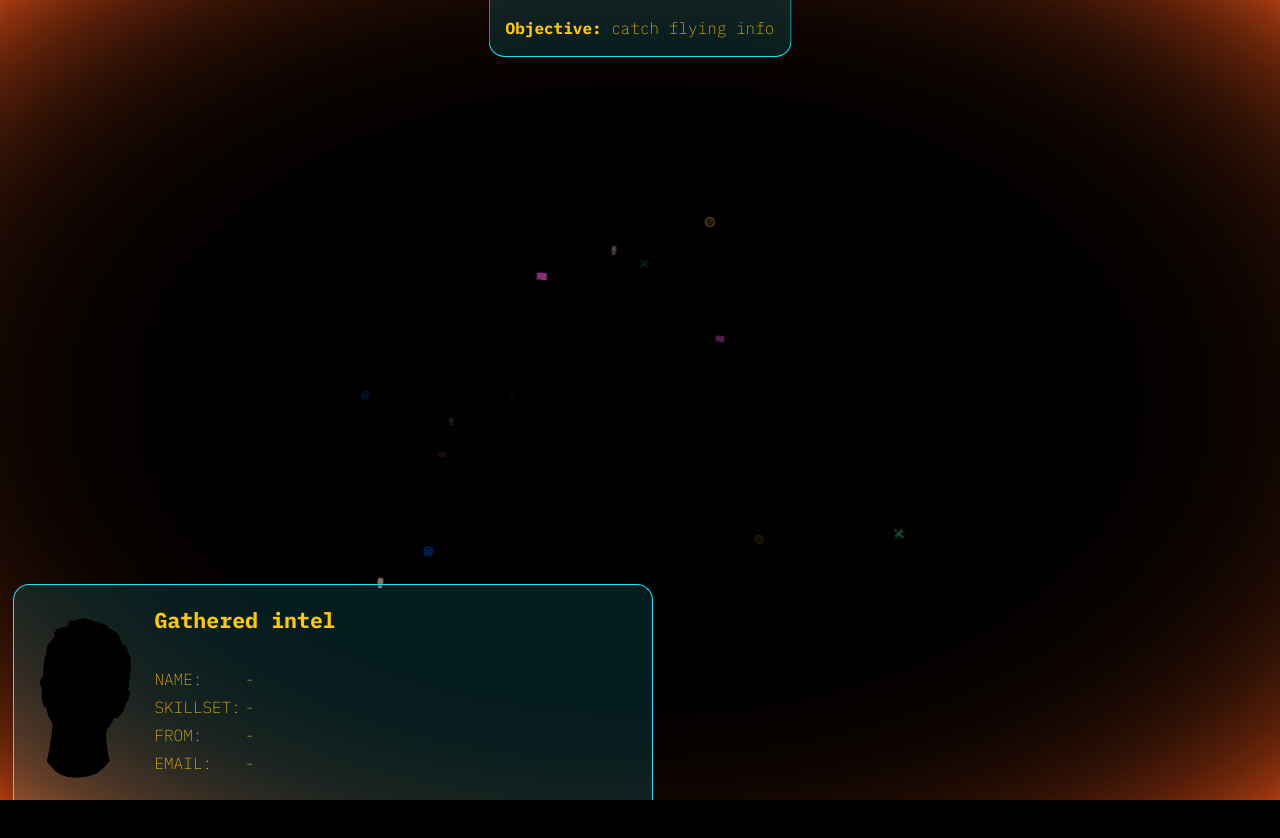
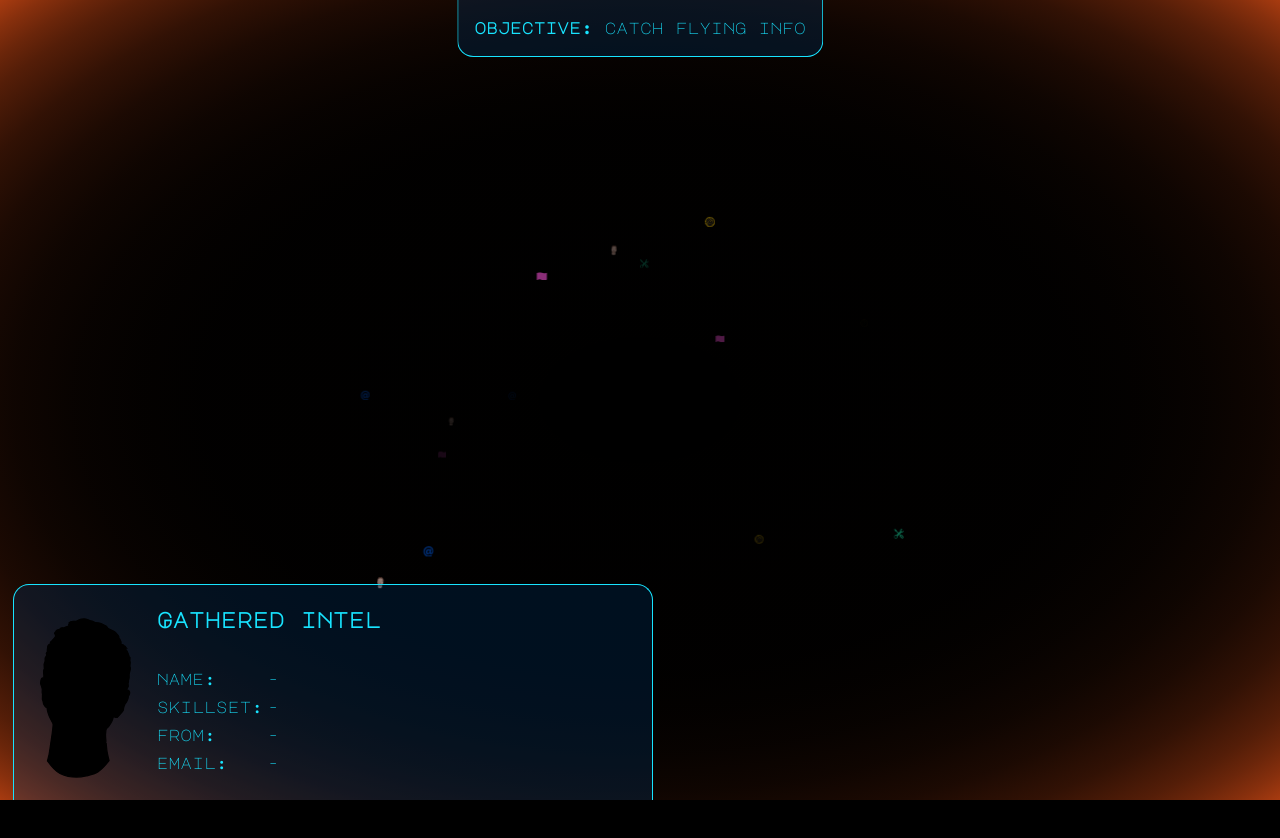
Before and after one commit to oscarlundberg-sthlm/Portfoliosite-2021-v3, a plain HTML site: page index.html in a window 1280 px wide. Both pictures are taken after a click on the button "Play". Shown: the top 838 px of the page. Drawn offline with Linux system fonts and the light colour scheme; a web font is replaced by a local one.

Commit message:
navbar-color, new font

```diff
--- a/css/style.css
+++ b/css/style.css
@@ -1,11 +1,13 @@
-@import url('https://fonts.googleapis.com/css2?family=Frank+Ruhl+Libre:wght@300;400;500;700;900&family=Raleway:ital,wght@0,100;0,200;0,300;0,400;0,500;0,600;0,700;0,800;0,900;1,100;1,200;1,300;1,400;1,500;1,600;1,700;1,800;1,900&display=swap');
-@import url('https://fonts.googleapis.com/css2?family=IBM+Plex+Mono:wght@200;400;700&display=swap');
+/* @import url('https://fonts.googleapis.com/css2?family=Frank+Ruhl+Libre:wght@300;400;500;700;900&family=Raleway:ital,wght@0,100;0,200;0,300;0,400;0,500;0,600;0,700;0,800;0,900;1,100;1,200;1,300;1,400;1,500;1,600;1,700;1,800;1,900&display=swap'); */
+/* @import url('https://fonts.googleapis.com/css2?family=IBM+Plex+Mono:wght@200;400;700&display=swap'); */
+@import url('https://fonts.googleapis.com/css2?family=Major+Mono+Display&display=swap');
 :root {
   --bgColor: rgb(36, 36, 36);
   --borderWidth: 2px;
   --baseColor: 24, 228, 255;
   --borderColor: rgb(var(--baseColor));
   --boxShadowColor: rgb(var(--baseColor), 0.6);
+  --glassDisplay: rgba(0, 55, 105, 0.3);
   --squaresBgColor: rgb(75, 75, 75);
   --yellow: #FFCA00;
   --theLight: #a83b10;
@@ -24,7 +26,8 @@ body {
   color: rgb(53, 53, 53);
   margin: 0;
   /* font-family: 'Raleway', sans-serif; */
-  font-family: 'IBM Plex Mono', monospace;
+  /* font-family: 'IBM Plex Mono', monospace; */
+  font-family: 'Major Mono Display', monospace;
   height: 200vh;
   cursor: url(../img/crosshair.png) 16 16, crosshair;
   -webkit-cursor: url(../img/crosshair.png) 16 16, crosshair;
@@ -148,21 +151,34 @@ p {
   position: fixed;
   box-sizing: border-box;
   color: var(--yellow);
+  color: var(--borderColor);
   padding: 1rem;
   background-color: rgba(var(--baseColor), 0.121);
+  background-color: var(--glassDisplay);
   border: 1px solid rgb(var(--baseColor));
   transform-style: flat;
   transition: 1s;
 }
+@keyframes slideDownObjective {
+  to {
+    transform: translateX(-50%) translateY(0);
+  }
+}
 .objective {
   width: fit-content;
   left: 50%;
-  transform: translateX(-50%);
+  transform: translateX(-50%) translateY(-100%);
   border-radius: 0 0 1rem 1rem;
   border-top: none;
+  /* animation: slideDownObjective 1s forwards; */
 }
 .objective p, .gatheredIntel p {
   margin: 0;
+}
+@keyframes slideUpIntel {
+  to {
+    transform: translateY(0);
+  }
 }
 .gatheredIntel {
   white-space: nowrap;
@@ -172,6 +188,8 @@ p {
   left: 1%;
   border-radius: 1rem 1rem 0 0;
   border-bottom: none;
+  transform: translateY(100%);
+  /* animation: slideUpIntel 1s forwards; */
 }
 .intelProfilePic::after {
   content: '';
@@ -187,6 +205,7 @@ p {
 }
 .intelProfilePic {
   display: inline-block;
+  cursor: default;
   height: 10rem;
   width: 7rem;
   background-image: url(../img/oscar-dfp-exp-3.svg);
--- a/index.html
+++ b/index.html
@@ -5,14 +5,20 @@
   <meta http-equiv="X-UA-Compatible" content="IE=edge">
   <meta name="viewport" content="width=device-width, initial-scale=1.0">
   <link rel="stylesheet" href="css/style.css">
-  <title>Oscar L, Frontend Dev</title>
+  <!-- Chrome, Firefox OS and Opera -->
+  <meta name="theme-color" content="#242424">
+  <!-- Windows Phone -->
+  <meta name="msapplication-navbutton-color" content="#242424">
+  <!-- iOS Safari -->
+  <meta name="apple-mobile-web-app-status-bar-style" content="#242424">
+  <title>🚀 Oscar[frontend]</title>
 </head>
 <body>
   <div id="space3d">
     <div class="flyingObjects"></div>
   </div>
   <div class="textContent objective">
-    <p><b>Objective:</b> catch flying info</p>
+    <p><b>objective:</b> catch flying info</p>
   </div>
   <div class="textContent gatheredIntel">
     <div class="intelProfilePic"></div>
@@ -22,19 +28,19 @@
       </thead>
       <tbody>
         <tr>
-          <td><p>NAME:</p></td>
+          <td><p>name:</p></td>
           <td><p id="intelName">-</p></td>
         </tr>
         <tr>
-          <td><p>SKILLSET:</p></td>
+          <td><p>skillset:</p></td>
           <td><p id="intelSkillset">-</p></td>
         </tr>
         <tr>
-          <td><p>FROM:</p></td>
+          <td><p>from:</p></td>
           <td><p id="intelFrom">-</p></td>
         </tr>
         <tr>
-          <td><p>EMAIL:</p></td>
+          <td><p>email:</p></td>
           <td><p id="intelEmail">-</p></td>
         </tr>
       </tbody>
--- a/js/main.js
+++ b/js/main.js
@@ -1,5 +1,10 @@
+const metas = document.getElementsByTagName('meta');
+
 const startScreen = document.querySelector('.startScreen');
 const startGameBtn = document.querySelector('.startGameBtn');
+
+const objectiveDiv = document.querySelector('.objective');
+const gatheredIntelDiv = document.querySelector('.gatheredIntel');
 
 let addClass = true;
 let flyingObjId = 0;
@@ -19,6 +24,13 @@ startGameBtn.addEventListener('click', e => {
   }, 200);
 
   startScreen.remove();
+
+  metas["theme-color"].content =
+  metas["msapplication-navbutton-color"].content =
+  metas["apple-mobile-web-app-status-bar-style"].content = '#000000';
+
+  objectiveDiv.style.animation = 'slideDownObjective 1s forwards';
+  gatheredIntelDiv.style.animation = 'slideUpIntel 1s forwards 1.3s';
 })
 
 const flyingObjectsDiv = document.querySelector('.flyingObjects');
@@ -57,7 +69,7 @@ flyingObjectsDiv.addEventListener('click', e => {
     case 'flyingFlag':
       let from = document.querySelector('#intelFrom');
       setTimeout(() => {
-        from.innerText = 'SWE 🇸🇪';
+        from.innerText = 'swe 🇸🇪';
         from.style.setProperty('--checkmarkUrl', checkMarkUrl);
       }, 1000)
       e.target.style.filter = 'opacity(0)';
@@ -79,7 +91,7 @@ flyingObjectsDiv.addEventListener('click', e => {
       case 'flyingName':
       let name = document.querySelector('#intelName');
       setTimeout(() => {
-        name.innerText = 'Oscar Lundberg';
+        name.innerText = 'oscar lundberg';
         name.style.setProperty('--checkmarkUrl', checkMarkUrl);
       }, 1000)
       e.target.style.filter = 'opacity(0)';
@@ -90,7 +102,7 @@ flyingObjectsDiv.addEventListener('click', e => {
       case 'flyingSkillset':
       let skillset = document.querySelector('#intelSkillset');
       setTimeout(() => {
-        skillset.innerText = 'Frontend developer';
+        skillset.innerText = 'frontend developer';
         skillset.style.setProperty('--checkmarkUrl', checkMarkUrl);
       }, 1000)
       e.target.style.filter = 'opacity(0)';
```
